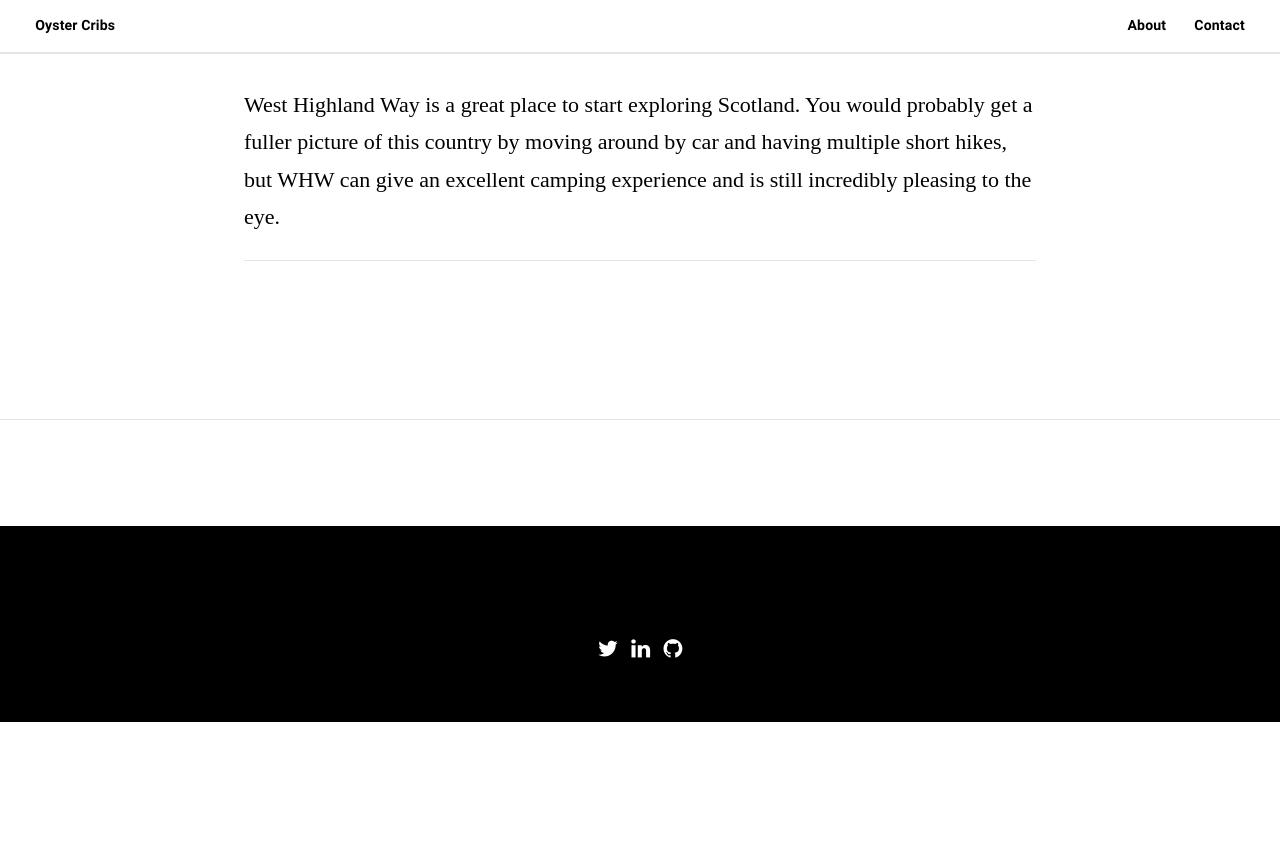
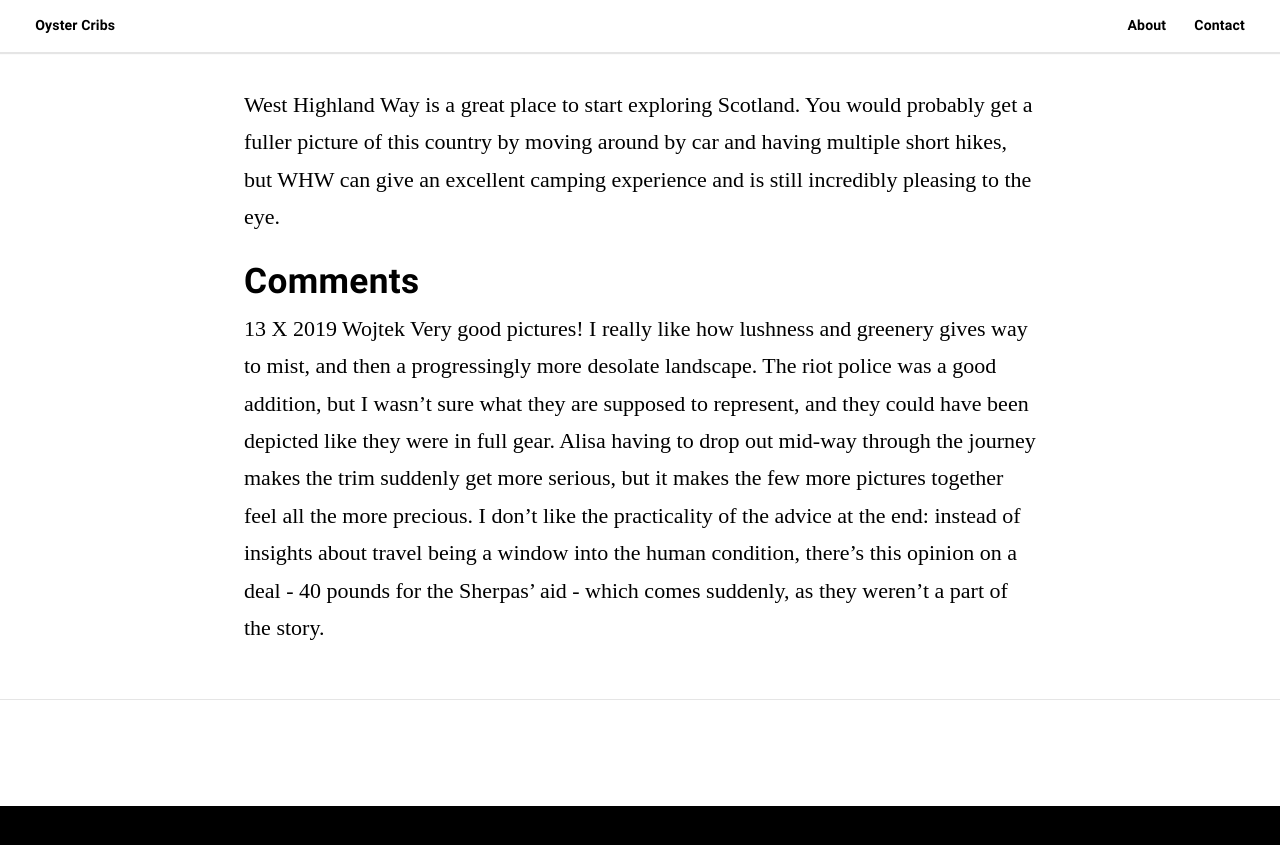
Before and after one commit to anton-khodak/anton-khodak.github.io, a Jekyll site: the page built from _posts/2019-10-13-camping-on-west-highland-way.markdown, in a window 1280 px wide and 900 px high, scrolled down 61341 px. Shown: the top 845 px of the window. Built offline with Jekyll 4.4.1, drawn with Linux system fonts in a browser that asks for light colours; some web fonts are replaced; comment, search, counter and statistics services are not loaded; before the commit the page ends 62063 px from its top, so only the background shows below that.

Commit message:
Update 2019-10-13-camping-on-west-highland-way.markdown

```diff
--- a/_posts/2019-10-13-camping-on-west-highland-way.markdown
+++ b/_posts/2019-10-13-camping-on-west-highland-way.markdown
@@ -343,4 +343,8 @@ but WHW can give an excellent camping experience and is still incredibly pleasin
 
 
 [google_map]: https://www.google.com/maps/d/u/0/viewer?mid=13J88-UenEQPCX39CF7feky22B04&ll=56.38415872929359%2C-4.716030499999988&z=9
-{% include disqus.html %}
+
+
+## Comments
+13 X 2019 Wojtek
+Very good pictures! I really like how lushness and greenery gives way to mist, and then a progressingly more desolate landscape. The riot police was a good addition, but I wasn't sure what they are supposed to represent, and they could have been depicted like they were in full gear. Alisa having to drop out mid-way through the journey makes the trim suddenly get more serious, but it makes the few more pictures together feel all the more precious. I don't like the practicality of the advice at the end: instead of insights about travel being a window into the human condition, there's this opinion on a deal - 40 pounds for the Sherpas' aid - which comes suddenly, as they weren't a part of the story.
```
